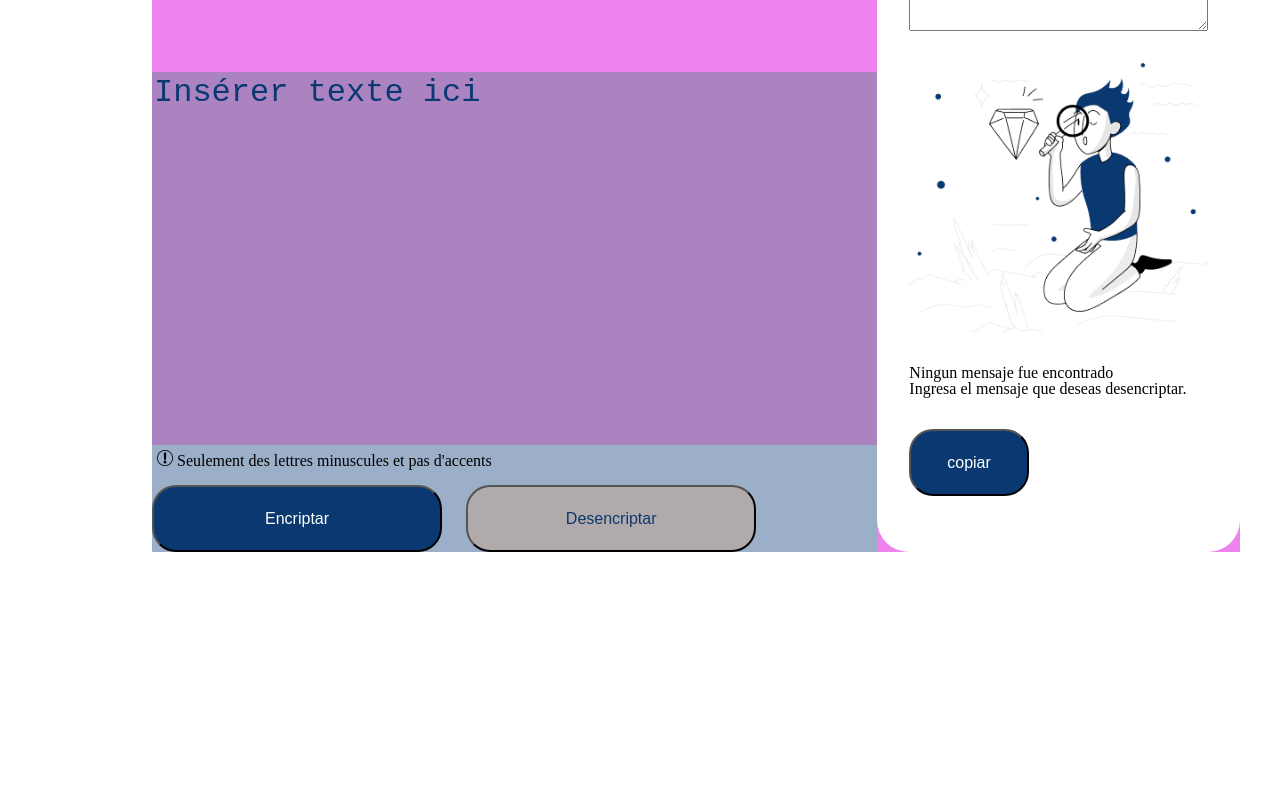
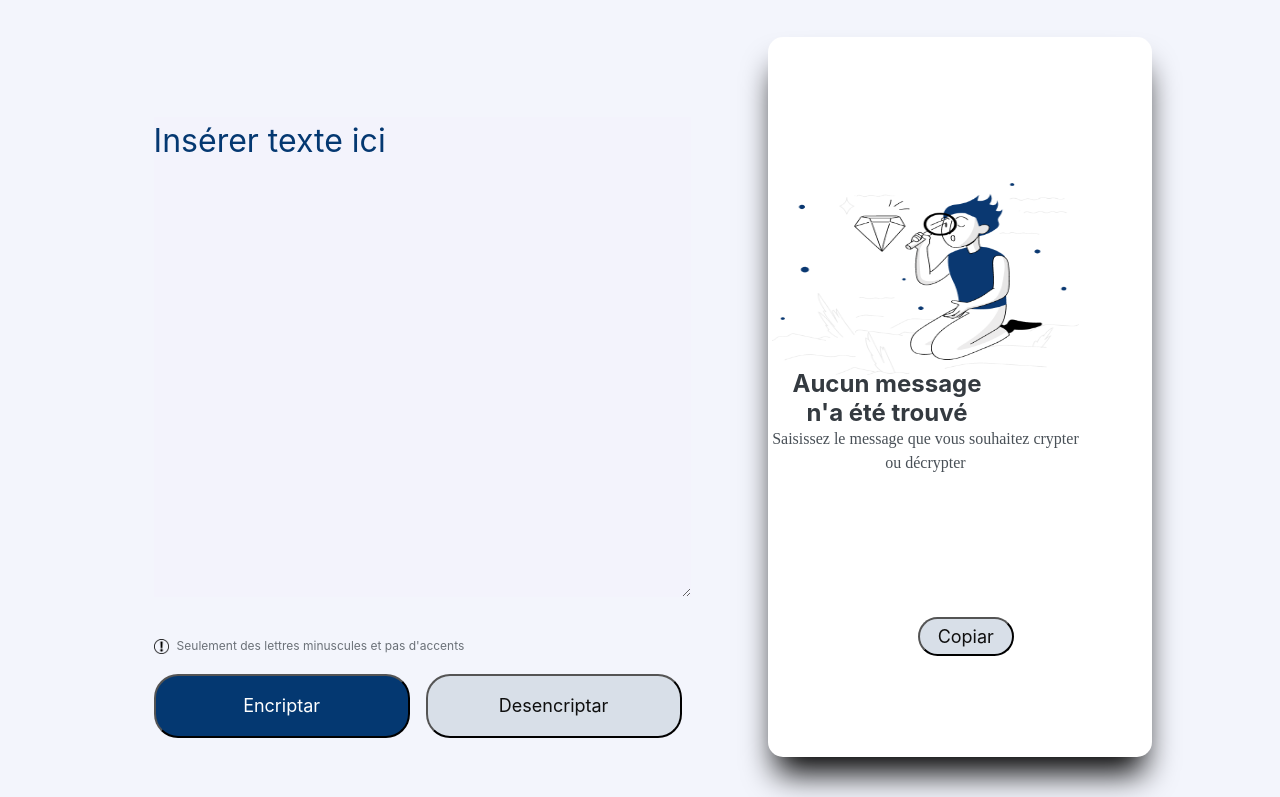
Before and after one commit to andresmr955/Oracle-Alura, a plain HTML site: page Encriptador/primeraopcion/index.html in a window 1280 px wide. Shown: the part 114-911 px from the top of the page. Before the commit the page ends 800 px from the top, so only its background shows below. Drawn offline with Linux system fonts and the light colour scheme.

Commit message:
Js terminado, missing the display none for textarea

```diff
--- a/Encriptador/primeraopcion/index.html
+++ b/Encriptador/primeraopcion/index.html
@@ -2,6 +2,7 @@
 <html lang="fr">
     <head>
         <meta charset="UTF-8">
+        <meta http-equiv="X-UA-Compatible" content="IE=edge">
         <meta name="viewport" content="width=device-width, initial-scale=1.0">
         <title>Encriptador</title>
 
@@ -14,33 +15,38 @@
             <img class="header__logo" src="/imag/Logo.png" alt="">
         </header>
         <main>
-            <div class="main">
-                <div class="left">
-                    <textarea class="ingreso-texto" name="" id="ingreso-texto_ide" cols="30" rows="10" placeholder="Insérer texte ici"></textarea>
-                    <div class="left-footer">
-                        <img class="iexlamacion" src="/imag/697.png" alt="">
-                        <span >Seulement des lettres minuscules et pas d'accents</span>
-                       <div class="botones">
-                            <button class="boton-encriptar" onclick="btnEncriptar()">Encriptar</button>
-                            <button class="boton-desencriptar">Desencriptar</button>
+
+                <section class="encriptarx">
+                    <textarea class="text-area" name="" id="ingreso-texto_ide" cols="30" rows="10" placeholder="Insérer texte ici"></textarea>
+                        <div>
+                            <h3 class="informacion"><img class="tamaño-imagen" src="./imag/697.png" alt=""> <p>Seulement des lettres minuscules et pas d'accents</p></h3>
+                        </div>
+                        <div class="botones">
+                            <button id="encriptarBtn" class="boton-encriptar" onclick="btnEncriptar()">Encriptar</button>
+                            <button class="boton-desencriptar" onclick="btnDesencriptar()">Desencriptar</button>
                        </div>
+               </section>
+
+               <section class="encriptado" id="encriptadoSection">
+                <div class="mensaje-encriptado">
+                    <div id="seccionUno">
+                        <img id="munieco" src="/imag/Muñeco.png" alt="" >
+                        <h2 id="titulo-mensaje">Aucun message n'a été trouvé</h2>
+                        <p id="parrafo">Saisissez le message que vous souhaitez crypter ou décrypter</p>
                     </div>
-               </div>
-               <div class="right" >
-                    <textarea class="mensaje" id="textos_ide" cols="" rows=""></textarea>
-                    <img class="munieco" src="/imag/Muñeco.png" alt="">
-                    <div class="textos"  >
-                        <p>Ningun mensaje fue encontrado</p>
-                        <p>Ingresa el mensaje que deseas desencriptar.</p>
+                    <div id="seccionDos">
+                        <textarea style="display: none;" class="mensaje" id="textos_ide" cols="30" rows="12" ></textarea>
                     </div>
-                    <button class="boton-copiar">copiar</button>
                 </div>
+                <button  class="boton-copiar" onclick="btnCopiar()">Copiar</button>
+            </section>
 
-            </div>
         </main>
         <script src="/script.js"></script>
         <footer>
 
         </footer>
+
+
     </body>
 </html>
--- a/Encriptador/primeraopcion/script.js
+++ b/Encriptador/primeraopcion/script.js
@@ -1,28 +1,63 @@
+
+
+
 const codigo_Escrito = document.querySelector("#ingreso-texto_ide");
 const codigo_respuesta = document.querySelector("#textos_ide");
 
 const matriz_code = [
-    ["a", "ai"],
-    ["e", "enter"],
-    ["i", "imes"],
-    ["o", "ober"],
-    ["u", "utaf"]
+    ["enter", "e"],
+    ["imes", "i"],
+    ["ai", "a"],
+    ["ober", "o"],
+    ["utaf", "u"]
 ];
+
+
+
 
 function btnEncriptar(){
     const texto = encriptarTexto(codigo_Escrito.value);
     codigo_respuesta.value = texto;
 }
 
+
 function encriptarTexto(fraseAEncriptar){
     for(i = 0; i < matriz_code.length; i++){
-        if(fraseAEncriptar.includes(matriz_code[i][0])){
+        if(fraseAEncriptar.includes(matriz_code[i][1])){
             fraseAEncriptar = fraseAEncriptar.replaceAll(
+                matriz_code[i][1],
+                matriz_code[i][0]
+            );
+        }
+    }
+    return fraseAEncriptar;
+}
+
+function btnDesencriptar(){
+    const texto = desEncriptarTexto(codigo_Escrito.value);
+    codigo_respuesta.value = texto;
+}
+
+function desEncriptarTexto(fraseDesncriptar){
+    for(i = 0; i < matriz_code.length; i++){
+        if(fraseDesncriptar.includes(matriz_code[i][0])){
+            fraseDesncriptar = fraseDesncriptar.replaceAll(
                 matriz_code[i][0],
                 matriz_code[i][1]
             );
         }
+    }
+    return fraseDesncriptar;
+}
 
-    }
-    return fraseAEncriptar;
+
+function btnCopiar(){
+    const texto = codigo_respuesta.value ;
+    navigator.clipboard.writeText(texto)
+    .then(function() {
+        console.log('Texto copiado correctamente');
+    })
+    .catch(function(error) {
+        console.error('Error al copiar el texto: ', error);
+    });
 }
--- a/Encriptador/primeraopcion/style.css
+++ b/Encriptador/primeraopcion/style.css
@@ -1,150 +1,286 @@
-:root{
-    --color-blue: #0A3871;
-    --color-celeste: ##F3F5FC;
-    --color-lila: rgb(158,35,158);
-    --border-items: 5px solid var(--color-lila);
-
-    --color--background: var(--color-celeste);
-}
-body{
-    background-color: var(--color-celeste);
-}
-
-/*HEADER*/
-
-header{
-    background-color: antiquewhite;
+*{
+margin: 0;
+padding: 0;
 
 }
 
-.header{
-    width: 90%;
-    margin: auto;
-    background-color: aqua;
+header{
+background: #f3f5fc;
+padding: 30px;
+
 }
-.header__logo{
-    margin-top: 40px;
-    border: var(--border-items);
+main{
+position: relative;
+width: 100vw;
+height: 100vh;
+background: #f3f5fc;
+}
+
+.text-area{
+position: absolute;
+width: 42%;
+height: 60%;
+left: 12%;
+top: 15%;
+border: none;
+font-family: 'Inter';
+font-style: normal;
+font-weight: 400;
+font-size: 32px;
+line-height: 150%;
+background-color: #f3f3fc;
 
 }
 
-/*MAIN*/
+.text-area::placeholder{
+font-family: 'Inter';
+font-style: normal;
+color: #043871;
+}
 
-.main{
-    background-color: violet;
-    width: 85%;
-    margin: auto 40px auto auto;
-    display: grid;
-    grid-template-columns: 2fr 1fr;
-    min-height: calc(100vh - 91px -72px);
-    align-items: end;
+.text-area:focus, .text-area:active{
+border:none;
+outline: none;
 }
-.left{
-    background-color: rgba(38, 133, 102, 0.333);
-    height: 85%;
+
+.informacion{
 display: flex;
-    flex-direction: column;
-    justify-content: space-between;
+flex-direction: row;
+align-items: center;
+padding: 0px;
+gap: 8px;
+position: absolute;
+width: 80%;
+left: 12%;
+top: 80%;
+}
+
+.tamaño-imagen{
+width: 15px;
+height: 15px;
+}
+
+#munieco{
+    display: flex;
+    position: relative;
+    margin: none;
+    padding: none;
+    top: 5px;
 
 }
 
-.ingreso-texto{
+.informacion p {
+font-family: "Inter";
+font-style: normal;
+font-weight: 400;
+font-size: 12px;
+line-height:150%;
+color: 150%;
+color: #495057;
+opacity: 0.8;
+flex: none;
+order: 1;
+flex-grow: 0;
+}
+
+.botones{
+display: flex;
+flex-direction: row;
+align-items: flex-start;
+padding: 1% 0;
+position: absolute;
 width: 80%;
-    font-size: 32px;
-    color: var(--color-blue);
-    background: none;
-    border: none;
-    outline: none;
-    resize: none;
+left: 12%;
+top: 83%;
+}
 
+.boton-encriptar{
+align-items: center;
+justify-content: center;
+padding: 2%;
+gap: 8px;
+width: 25%;
+background-color: #043871;
+border-radius: 24px;
+font-family: "inter";
+font-size: 18px;
+line-height: 19px;
+text-align: center;
+color: white;
+margin-right: 8px;
 }
-.ingreso-texto::placeholder{
-    color:  var(--color-blue);
+
+.boton-desencriptar{
+box-sizing: border-box;
+display: flex;
+flex-direction: row;
+align-items: center;
+justify-content: center;
+padding: 2%;
+gap: 8px;
+width: 25%;
+background-color: #d8dfe8;
+border-radius: 24px;
+font-family: "inter";
+font-weight: 400;
+font-size: 18px;
+line-height: 19px;
+text-align: center;
+color: rgb(15, 15, 15);
+margin-left: 8px;
+}
+
+
+.boton-copiar {
+box-sizing: border-box;
+display: flex;
+position: relative;
+left: 39%;
+top: 5%;
+align-items: center;
+justify-content: center;
+padding: 2%;
+gap: 8px;
+width: 25%;
+background-color: #d8dfe8;
+border-radius: 24px;
+font-family: "inter";
+font-weight: 400;
+font-size: 18px;
+line-height: 19px;
+text-align: center;
+color: rgb(15, 15, 15);
+}
+
+.boton-desencriptar:hover, .boton-encriptar:hover{
+margin: 0.3%;
+width: 24.5%;
+padding: 1.8%;
+}
+
+.encriptado{
+display: flex;
+flex-direction: column;
+justify-content: center;
+position: relative;
+width: 30%;
+height: 90%;
+left: 60%;
+top: 5%;
+background: white;
+box-shadow: 0px 24px 32px -8px;
+border-radius: 15px;
 
 }
 
-.left-footer{
-    background-color: rgba(127, 255 , 212, 0.351);
+.mensaje-encriptado{
+display: flex;
+flex-direction: column;
+align-items: center;
+justify-content: center;
+padding: 1%;
+gap: 16px;
+position: relative;
+width: 100%;
+top: auto;
+text-align: center;
+
 }
 
 
-.right{
-    background-color: #ffffff;
-    height: calc(100% + 48px);
-    border-radius: 32px;
-    padding: 32px;
-    box-sizing: border-box;
-    display: flex;
-    flex-direction: column;
-    justify-content: center;
-    gap: 32px;
+.mensaje-encriptado h2{
+width: 60%;
+font-family: "Inter";
+font-style: normal;
+font-weight: 700;
+font-size: 24px;
+line-height: 120%;
+text-align: center;
+color: #343a40;
+}
+
+.mensaje-encriptado p{
+width: 80%;
+font-family: normal;
+font-weight: 400;
+font-size: 16px;
+line-height: 150%;
+text-align: center;
+color: #495057;
 
 }
-.iexlamacion{
-    width: 16px;
-    height: 16px;
-    margin-top: 5px;
-    margin-left: 5px;
+
+.encriptado img{
+position: absolute;
+width: 80%;
+height: 50%;
+top: 15%;
+
 }
 
-.munieco{
+
+
+/*Responsive design*/
+
+@media (max-width: 57.5em){
+main{
+display: flex;
+flex-direction: row;
+}
+.encriptarx{
 width: 100%;
+
 }
-.boton-copiar{
-    width: 100%;
-    background-color: transparent;
-    color: var(--color-blue);
-}
-.botones{
-    display: flex;
-    gap: 24px;
-    margin-top: 16px;
+.text-area{
+width: 80%;
+height: 60%;
+left: 10%;
+top: 5%;
 }
 
-.boton-copiar, .boton-encriptar
-, .boton-desencriptar{
-    max-width: 328px;
-    width: 40%;
-    height: 67px;
-    border-radius: 24px;
+.informacion{
+width: 80%;
+left: 10%;
+top: 67%;
+}
+.informacion p{
 font-size: 16px;
-    background-color: var(--color-blue);
-    color: white;
-}
-
-.boton-encriptar{
-    background: var(--color-blue);
-    color: white;
-}
-
-.boton-desencriptar{
-    background-color: rgb(177, 170, 170) ;
-    color: var(--color-blue);
-}
-
-@media screen and (max-width: 800px){
-    .main{
-        grid-template-columns: 1fr;
-        width: auto;
-        margin: auto;
-    }
-    .right{
-        height: 100%;
 }
 
 .botones{
-        justify-content: center;
+width: 80%;
+left: 10%;
+top:70%;
+}
+.boton-encriptar{
+width: 48%;
+border-radius: 16px;
+}
+.boton-desencriptar{
+width: 48%;
+border-radius: 16px;
+}
+.boton-desencriptar:hover, .boton-encriptar:hover{
+margin: 0.3%;
+width: 47.5%;
+padding: 1.8%;
+}
+.encriptado{
+width: 80%;
+height: 15%;
+left: 10%;
+top: 80%;
 }
 
-    .boton-encriptar, .boton-desencriptar{
-        width: 45%;
+.mensaje-encriptado{
+width: 100%;
+top: 5%;
+}
+
+.encriptado img{
+top: 0;
+display: none;
+visibility: hidden;
+
 }
 }
-
-
-@media screen and (max-width: 500px) {
-    .boton-desencriptar, .boton-encriptar{
-        max-width: 100%;
-        width: 100%;
-    }
-}
--- /dev/null
+++ b/Encriptador/primeraopcion/test.css
@@ -0,0 +1,45 @@
+*{
+    box-sizing: border-box;
+    margin:0;
+    padding: 0;
+}
+
+.parent{
+    border: 2px black dotter;
+    display: inline-block;
+
+}
+
+.box{
+    display: inline-block;
+    background-color: red;
+    width: 100px;
+    height: 100px;
+}
+
+#two{
+    background-color: green;
+    position: absolute;
+    left: 190px;
+    top: 50px;
+    width: 200px;
+    height: 150px;
+    border-radius: 10px;
+}
+#one{
+    position: relative;
+    top: 95px;
+    width: 500px;
+    height: 500px;
+    left: 50px;
+    border-radius: 10px;
+
+
+}
+
+.box, h1{
+    display: flex;
+    justify-content: center;
+    align-items: center;
+    text-align: center;
+}
```
Also changed, not shown: Encriptador/primeraopcion/test.html (added, +23 -0 lines), Encriptador/primeraopcion/test.js (added, +12 -0 lines). Lines whose indentation alone changed are shown as unchanged.
